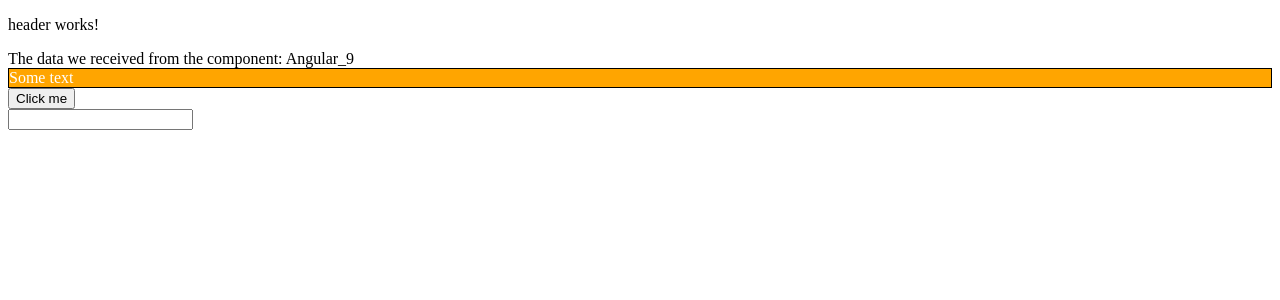
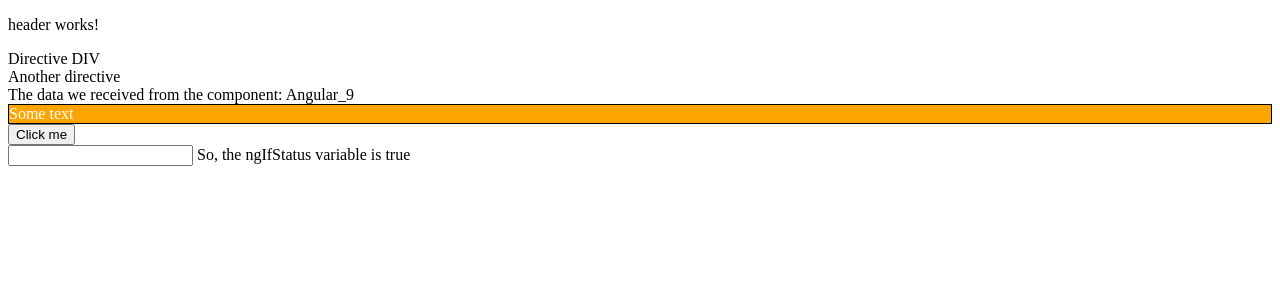
Before and after one commit to Myszczur/udemy-learning, an Angular app in the folder AngularLearning/Angular_9/: page / in a window 1280 px wide. Shown: the top 300 px of the page. Built offline with nearby package versions, Linux system fonts and the light colour scheme.

Commit message:
#0013 - lesson 47 ngIf directive

```diff
--- a/AngularLearning/Angular_9/src/app/app.component.html
+++ b/AngularLearning/Angular_9/src/app/app.component.html
@@ -1,4 +1,13 @@
 <app-header></app-header>
+
+<div appColorChanger [bgColor]="'orange'" [txtColor]="'blue'">
+  Directive DIV
+</div>
+
+<div appColorChanger [txtColor]="'red'">
+Another directive
+</div>
+
 The data we received from the component: {{title}}
 
 <div
@@ -17,4 +26,14 @@ The data we received from the component: {{title}}
 </ul>
 
 
+<div *ngIf="ngIfStatus; then thenBlock; else elseBlock">
+
+</div>
+<ng-template #thenBlock>
+  So, the ngIfStatus variable is true
+</ng-template>
+<ng-template #elseBlock>
+  This is the else block
+</ng-template>
+
 <router-outlet></router-outlet>
--- a/AngularLearning/Angular_9/src/app/app.component.ts
+++ b/AngularLearning/Angular_9/src/app/app.component.ts
@@ -7,6 +7,7 @@ import {Component} from '@angular/core';
 })
 export class AppComponent {
 
+  ngIfStatus: boolean = true;
   inputVal: string = "";
   collectedData = [];
   title: string = 'Angular_9';
--- a/AngularLearning/Angular_9/src/app/app.module.ts
+++ b/AngularLearning/Angular_9/src/app/app.module.ts
@@ -4,11 +4,13 @@ import {AppRoutingModule} from './app-routing.module';
 import {AppComponent} from './app.component';
 import {HeaderComponent} from './header/header.component';
 import {FormsModule} from "@angular/forms";
+import { ColorChangerDirective } from './color-changer.directive';
 
 @NgModule({
   declarations: [
     AppComponent,
-    HeaderComponent
+    HeaderComponent,
+    ColorChangerDirective
   ],
   imports: [
     BrowserModule,
--- /dev/null
+++ b/AngularLearning/Angular_9/src/app/color-changer.directive.ts
@@ -0,0 +1,29 @@
+import {Directive, ElementRef, Input, OnInit, HostListener} from '@angular/core';
+
+
+@Directive({
+  selector: '[appColorChanger]'
+})
+export class ColorChangerDirective implements OnInit {
+
+  @Input() bgColor: string | undefined;
+  @Input() txtColor: string | undefined;
+
+  @HostListener('mouseenter') onMouseEnter() {
+    this.el.nativeElement.style.color = this.txtColor;
+    this.el.nativeElement.style.backgroundColor = this.bgColor;
+  }
+  @HostListener('mouseleave') onMouseLeave(){
+    this.el.nativeElement.style.color = null;
+    this.el.nativeElement.style.backgroundColor = null;
+  }
+  constructor(private el: ElementRef) {
+
+    console.log("This is the directive");
+  }
+
+  ngOnInit() {
+
+  }
+
+}
```
